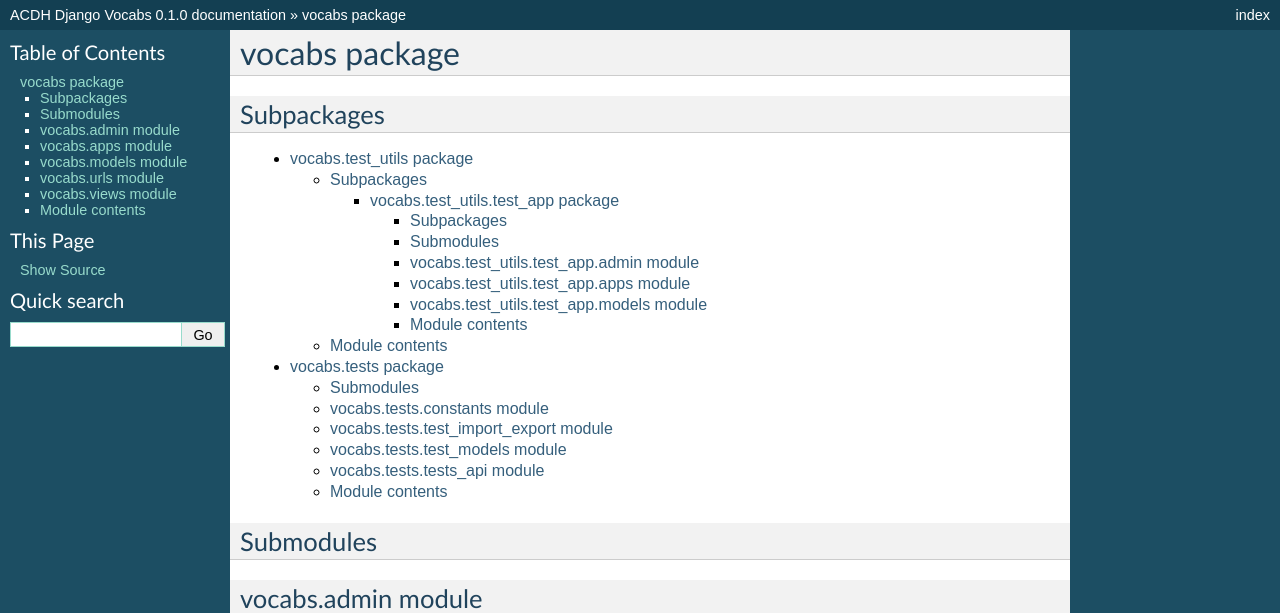
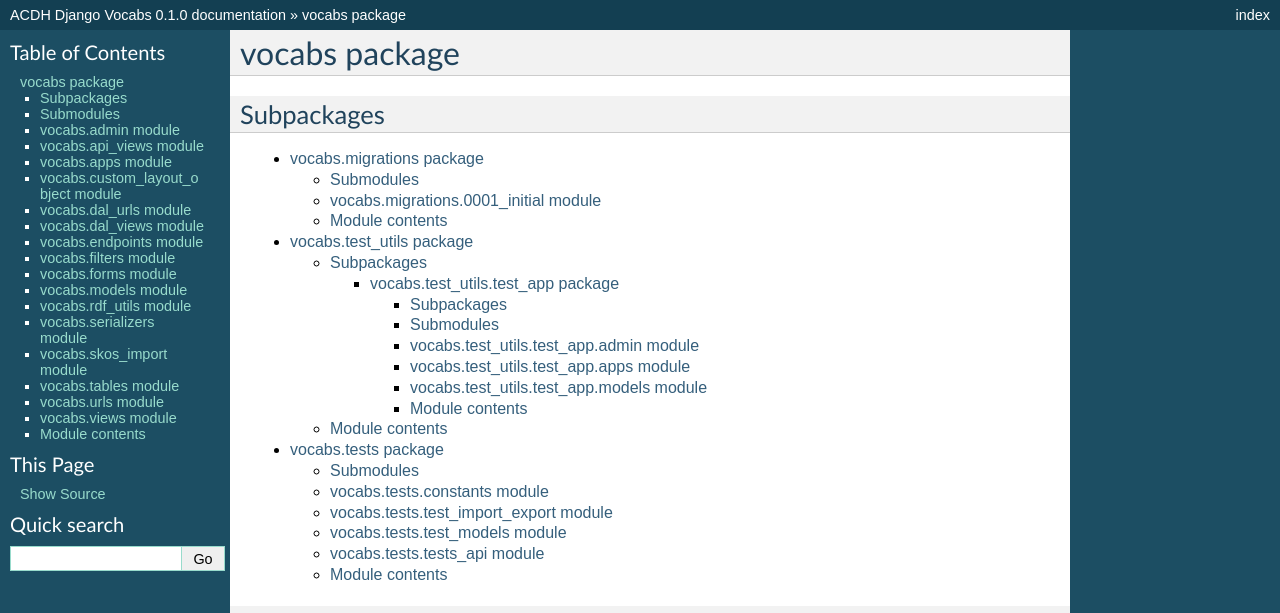
Before and after one commit to acdh-oeaw/acdh-django-vocabs, a Sphinx documentation site: the page built from docs/vocabs.rst, in a window 1280 px wide and 1400 px high. Shown: the top 613 px of the window. Built offline with Sphinx 7.4.7, drawn with Linux system fonts in a browser that asks for light colours; some of the changed text lies outside the part shown.

Commit message:
tox, flake, coverage, docs work via invoke locally now ...

```diff
--- a/docs/vocabs.rst
+++ b/docs/vocabs.rst
@@ -7,6 +7,7 @@
 .. toctree::
    :maxdepth: 4
 
+   vocabs.migrations
    vocabs.test_utils
    vocabs.tests
 
@@ -21,6 +22,14 @@
    :undoc-members:
    :show-inheritance:
 
+vocabs.api\_views module
+------------------------
+
+.. automodule:: vocabs.api_views
+   :members:
+   :undoc-members:
+   :show-inheritance:
+
 vocabs.apps module
 ------------------
 
@@ -29,10 +38,90 @@
    :undoc-members:
    :show-inheritance:
 
+vocabs.custom\_layout\_object module
+------------------------------------
+
+.. automodule:: vocabs.custom_layout_object
+   :members:
+   :undoc-members:
+   :show-inheritance:
+
+vocabs.dal\_urls module
+-----------------------
+
+.. automodule:: vocabs.dal_urls
+   :members:
+   :undoc-members:
+   :show-inheritance:
+
+vocabs.dal\_views module
+------------------------
+
+.. automodule:: vocabs.dal_views
+   :members:
+   :undoc-members:
+   :show-inheritance:
+
+vocabs.endpoints module
+-----------------------
+
+.. automodule:: vocabs.endpoints
+   :members:
+   :undoc-members:
+   :show-inheritance:
+
+vocabs.filters module
+---------------------
+
+.. automodule:: vocabs.filters
+   :members:
+   :undoc-members:
+   :show-inheritance:
+
+vocabs.forms module
+-------------------
+
+.. automodule:: vocabs.forms
+   :members:
+   :undoc-members:
+   :show-inheritance:
+
 vocabs.models module
 --------------------
 
 .. automodule:: vocabs.models
+   :members:
+   :undoc-members:
+   :show-inheritance:
+
+vocabs.rdf\_utils module
+------------------------
+
+.. automodule:: vocabs.rdf_utils
+   :members:
+   :undoc-members:
+   :show-inheritance:
+
+vocabs.serializers module
+-------------------------
+
+.. automodule:: vocabs.serializers
+   :members:
+   :undoc-members:
+   :show-inheritance:
+
+vocabs.skos\_import module
+--------------------------
+
+.. automodule:: vocabs.skos_import
+   :members:
+   :undoc-members:
+   :show-inheritance:
+
+vocabs.tables module
+--------------------
+
+.. automodule:: vocabs.tables
    :members:
    :undoc-members:
    :show-inheritance:
--- a/requirements_dev.txt
+++ b/requirements_dev.txt
@@ -2,4 +2,3 @@
 twine
 wheel
 zest.releaser
-django-model-utils>=2.0
--- a/setup.cfg
+++ b/setup.cfg
@@ -2,7 +2,7 @@
 universal = 1
 
 [flake8]
-ignore = D203
+ignore = D203,F405
 exclude =
     vocabs/migrations,
     .git,
--- a/tasks.py
+++ b/tasks.py
@@ -37,10 +37,10 @@
     """
     check code coverage quickly with the default Python
     """
-    c.run("coverage run --source acdh-django-vocabs runtests.py tests")
+    c.run("coverage run manage.py test vocabs")
     c.run("coverage report -m")
     c.run("coverage html")
-    c.run("open htmlcov/index.html")
+    open_browser(path="htmlcov/index.html")
 
 
 @task
@@ -86,7 +86,7 @@
     """
     Check style with flake8
     """
-    c.run("flake8 acdh-django-vocabs tests")
+    c.run("flake8 vocabs tests")
 
 
 @task(help={'bumpsize': 'Bump either for a "feature" or "breaking" change'})
```
Also changed, not shown: requirements.txt (+3 -6 lines), requirements_test.txt (+0 -9 lines), setup.py (+2 -5 lines), 7 other files.
